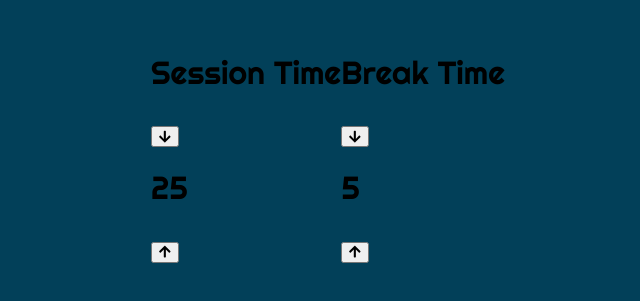
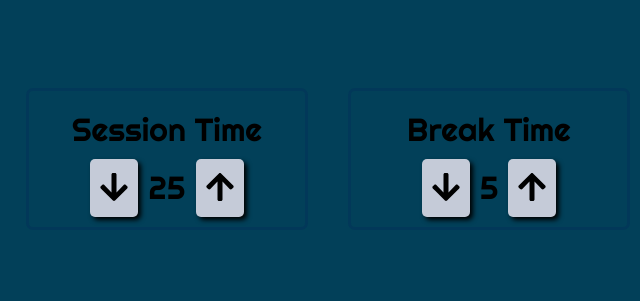
Before and after one commit to ckujawa/pomodoro, a React (Create React App) app: page / in a window 1280 px wide. Shown: the part 257-558 px from the top of the page, without its empty margins (328-968 px from the left). Built offline with nearby package versions, Linux system fonts and the light colour scheme; the HTML template or start-up script is replaced by a standard one.

Commit message:
added styled components

```diff
--- a/src/components/LengthControl.js
+++ b/src/components/LengthControl.js
@@ -2,28 +2,72 @@
 import React from "react";
 import { FontAwesomeIcon } from "@fortawesome/react-fontawesome";
 import PropTypes from "prop-types";
+import styled from 'styled-components';
 import { faArrowUp, faArrowDown } from "@fortawesome/free-solid-svg-icons";
+
+const Control = styled.div`
+  margin: 0 20px;
+  padding: 10px;
+  width: 20%;
+  border: 3px solid var(--dark);
+  border-radius: 7px;
+  display: flex;
+  flex-direction: column;
+  align-items: center;
+`;
+
+const ControlWrapper = styled.div`
+  display: flex;
+  flex-direction: row;
+  justify-content: space-between;
+  margin: 0;
+  padding: 0;
+
+`;
+
+const Button = styled.button`
+  line-height: 1.2em;
+  font-size: 1em;
+  font-weight: bold;
+  margin: 0 10px;
+  padding: 0 10px;
+  border: 3x ridge var(--dark);
+  background: var(--light);
+  border-radius: 5px;
+  box-shadow: 3px 3px 5px black;
+
+  &:hover{
+    transform: scale(1.1);
+    box-shadow: 4px 4px 7px black;
+  }
+
+  & > div{
+    font-size: 5em;
+  }
+`;
 
 const LengthControl = ({ compName, title, clickFunc, length }) => {
   return (
-    <div id={`${compName}-control`}>
+    <Control id={`${compName}-control`}>
       <div id={`${compName}-label`}>{title}</div>
-      <button
+      <ControlWrapper>
+        <Button
           id={`${compName}-decrement`}
           value="-"
           onClick={() => clickFunc(compName, "-")}
         >
           <FontAwesomeIcon icon={faArrowDown} />
-      </button>
+        </Button>
         <div id={`${compName}-length`}>{length}</div>
-      <button
+        <Button
           id={`${compName}-increment`}
           value="+"
           onClick={() => clickFunc(compName, "+")}
         >
           <FontAwesomeIcon icon={faArrowUp} />
-      </button>
-    </div>
+        </Button>
+      </ControlWrapper>
+    </Control>
   );
 };
 
```
Lines whose indentation alone changed are shown as unchanged.
